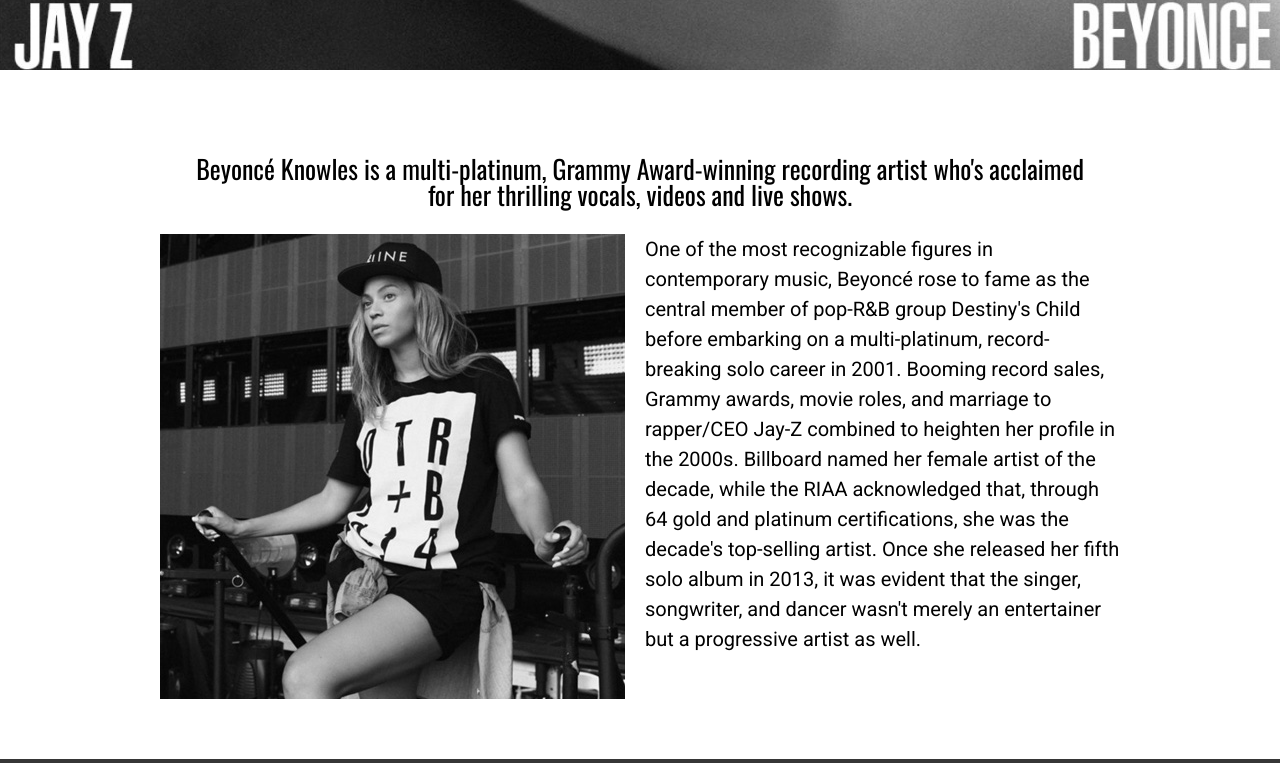
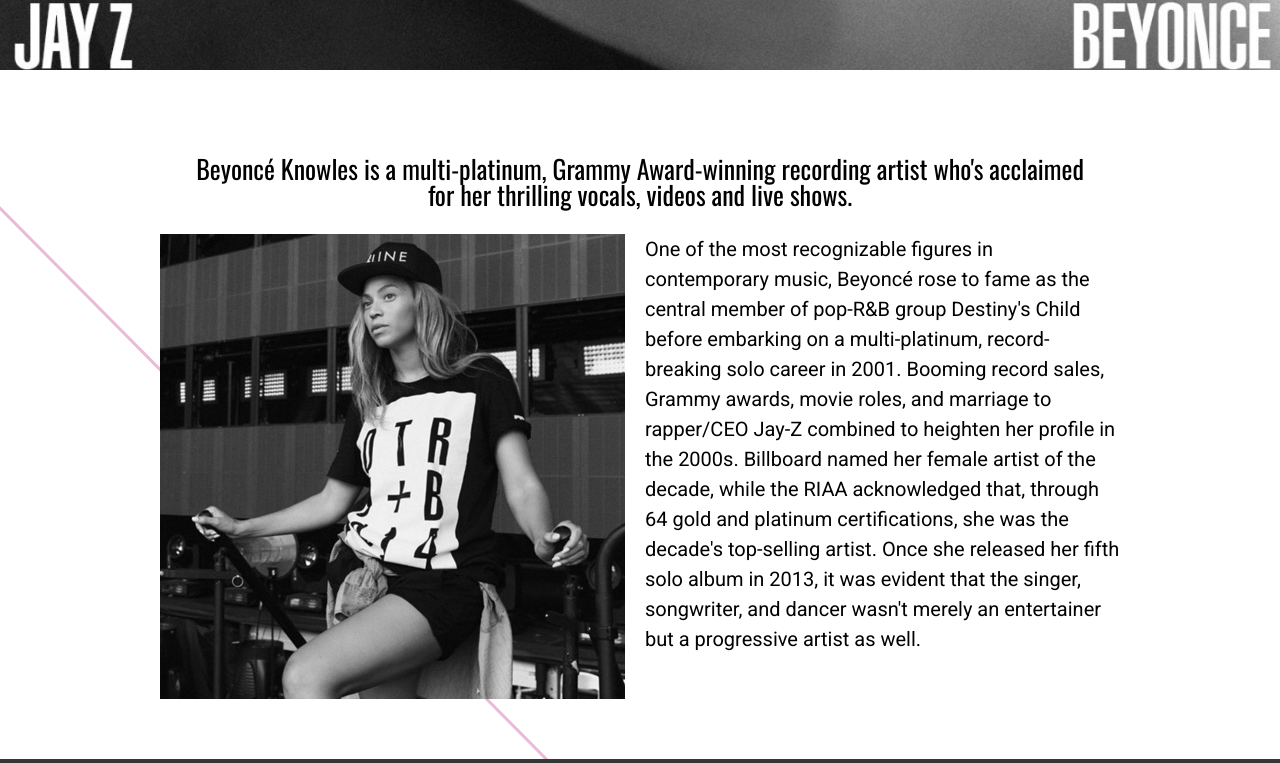
Before and after one commit to saracope/gswo-workshop, a plain HTML site: page beyonce-website/beyonce-templated-website/index.html in a window 1280 px wide. Shown: the part 791-1554 px from the top of the page. Drawn offline with nearby package versions, Linux system fonts and the light colour scheme.

Commit message:
Adding background image to the About section

```diff
--- a/beyonce-website/beyonce-templated-website/styles.css
+++ b/beyonce-website/beyonce-templated-website/styles.css
@@ -113,6 +113,8 @@ blockquote {
 }
 .about-content {
   padding: 60px 0;
+  background-image: url(images/about-background.png);
+  background-repeat: no-repeat;
 }
 .about-beyonce-image {
   padding: 20px;
```
